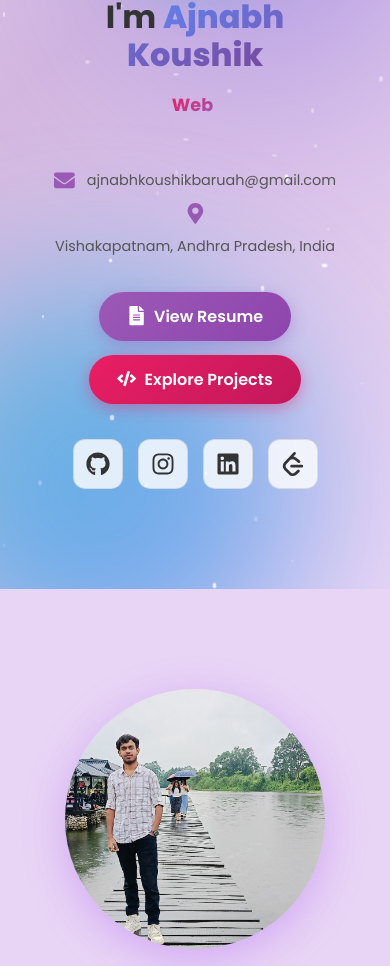
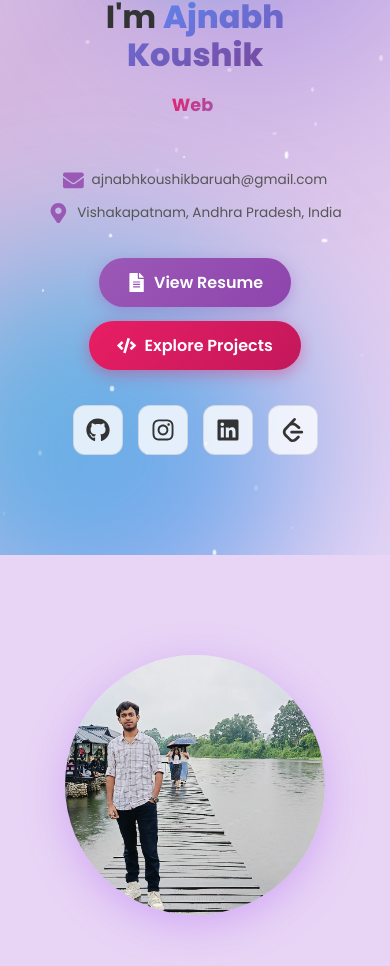
Before and after one commit to AJNABH-KOUSHIK/My-Portfolio, a React (Vite) app: page / in a window 390 px wide. Shown: the part 762-1728 px from the top of the page. Built offline with nearby package versions, Linux system fonts and the light colour scheme.

Commit message:
Refactor Hero component styles for layout adjustments
Updated styles for hero section layout and info items.

```diff
--- a/src/components/Hero/Hero.css
+++ b/src/components/Hero/Hero.css
@@ -416,6 +416,7 @@
     overflow: hidden;
   }
 
+
   .hero-wrapper {
     flex-direction: column-reverse;   /* robot on top, text below */
     gap: 10px;
@@ -458,9 +459,13 @@
   }
 
   .info-item {
+    display: flex;
+    align-items: center;
     justify-content: center;
-    font-size: 0.9rem;
-    flex-wrap: wrap;
+    gap: 8px;
+    flex-wrap: nowrap;          /* ← icon and text stay on SAME line */
+    font-size: 0.85rem;         /* smaller so long location fits */
+    white-space: nowrap;
   }
 
   /* Buttons stacked nicely */
```
